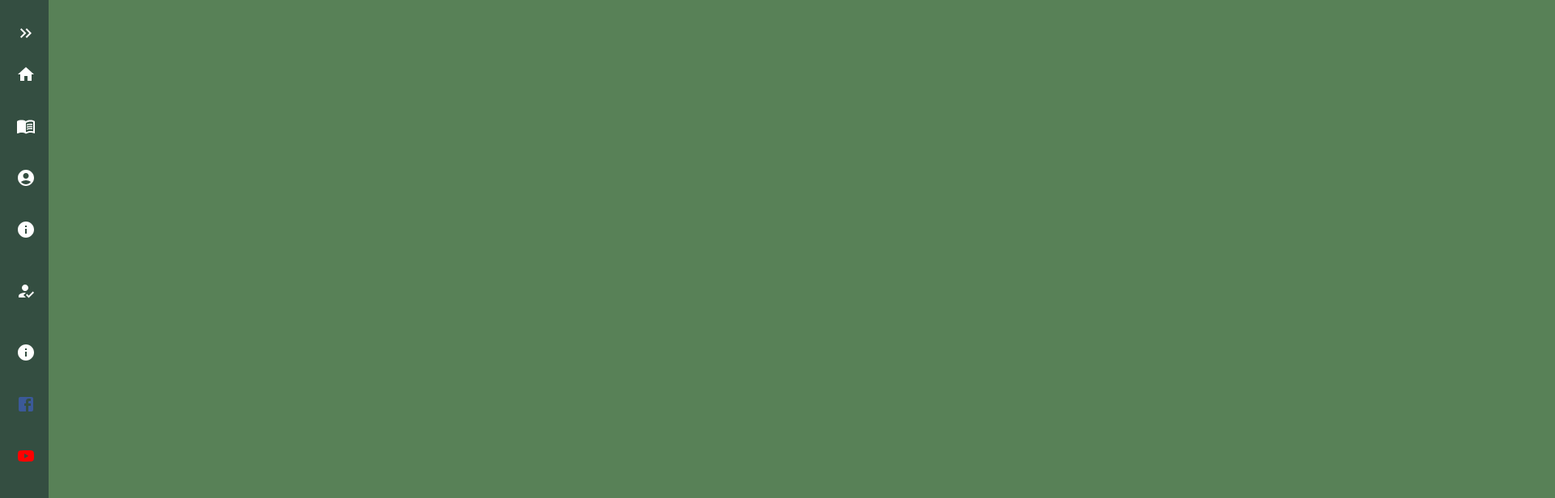
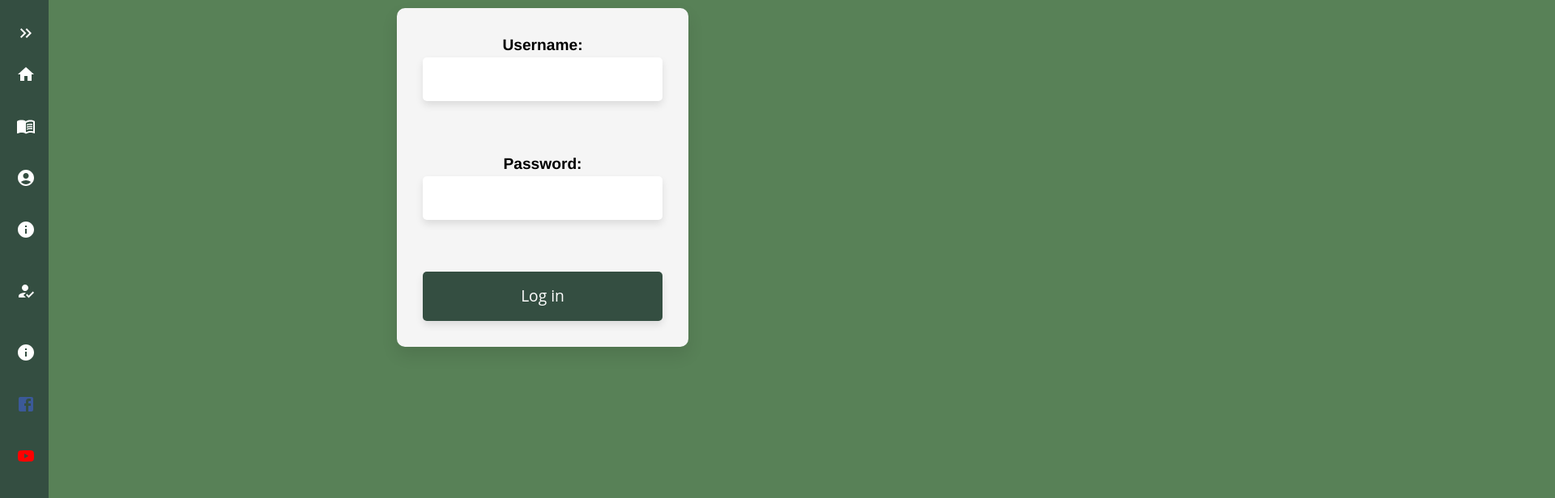
Before and after one commit to JonnyNice/Foodi, a React (Create React App) app in the folder frontend/: page /login in a window 1280 px wide. Shown: the top 616 px of the page at 81% size, 1920 px wide, since content can reach past the window. Built offline with nearby package versions, Linux system fonts and the light colour scheme.

Commit message:
form styling

```diff
--- a/frontend/src/components/formstyle.css
+++ b/frontend/src/components/formstyle.css
@@ -2,7 +2,7 @@
     display: flex;
     flex-direction: column;
     align-items: center;
-    width: 50%;
+    width: 30%;
     margin: 0 auto;
     padding: 2rem;
     background-color: #f5f5f5;
@@ -46,6 +46,6 @@
     background-color: #588157;
   }
 
-  .formpad {
+  /* .formpad {
     padding: 1000px !important
-  }
+  } */
```
